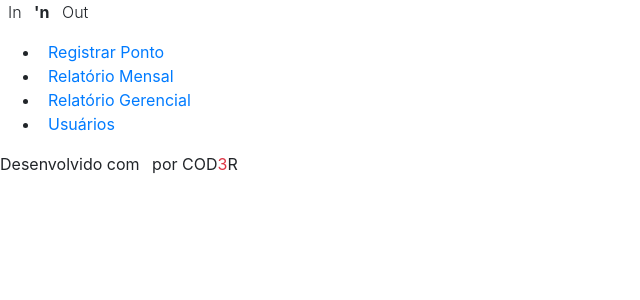
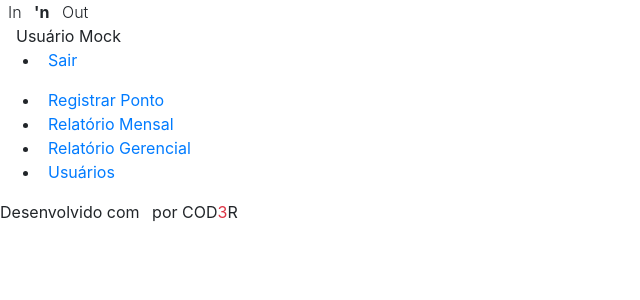
Before and after one commit to nenodias/innout, a PHP site: template src/views/template/left.php in a window 1280 px wide. Shown: the top 300 px of the page, without its empty margins (0-640 px from the left). Run offline with PHP 8.4, Linux system fonts and the light colour scheme; the template is opened without the code that fills it, so the values that code supplies are empty; some libraries are stand-ins or nearby versions.

Commit message:
Updating template css

```diff
--- a/src/views/day_records.php
+++ b/src/views/day_records.php
@@ -1 +1,3 @@
-<h1 class="">UHULL</h1>
+<main class="content">
+    <h1>OK!!</h1>
+</main>
--- a/src/views/template/header.php
+++ b/src/views/template/header.php
@@ -10,7 +10,7 @@
     <link rel="stylesheet" href="assets/css/icofont.min.css">
     <link rel="stylesheet" href="assets/css/template.css">
 </head>
-<body>
+<body class="">
     <header class="header">
         <div class="logo">
             <i class="icofont-travelling mr-2"></i>
@@ -24,4 +24,21 @@
             <i class="icofont-navigation-menu"></i>
         </div>
         <div class="spacer"></div>
+        <div class="dropdown">
+            <div class="dropdown-button">
+                <span class="ml-3">Usuário Mock</span>
+                <i class="icofont-simple-down mx-2">
+                </i>
+            </div>
+            <div class="dropdown-content">
+                <ul class="nav-list">
+                    <li class="nav-item">
+                        <a href="logout.php">
+                            <i class="icofont-logout mr-2"></i>
+                            Sair
+                        </a>
+                    </li>
+                </ul>
+            </div>
+        </div>
     </header>
```
Also changed, not shown: public/assets/css/template.css.
